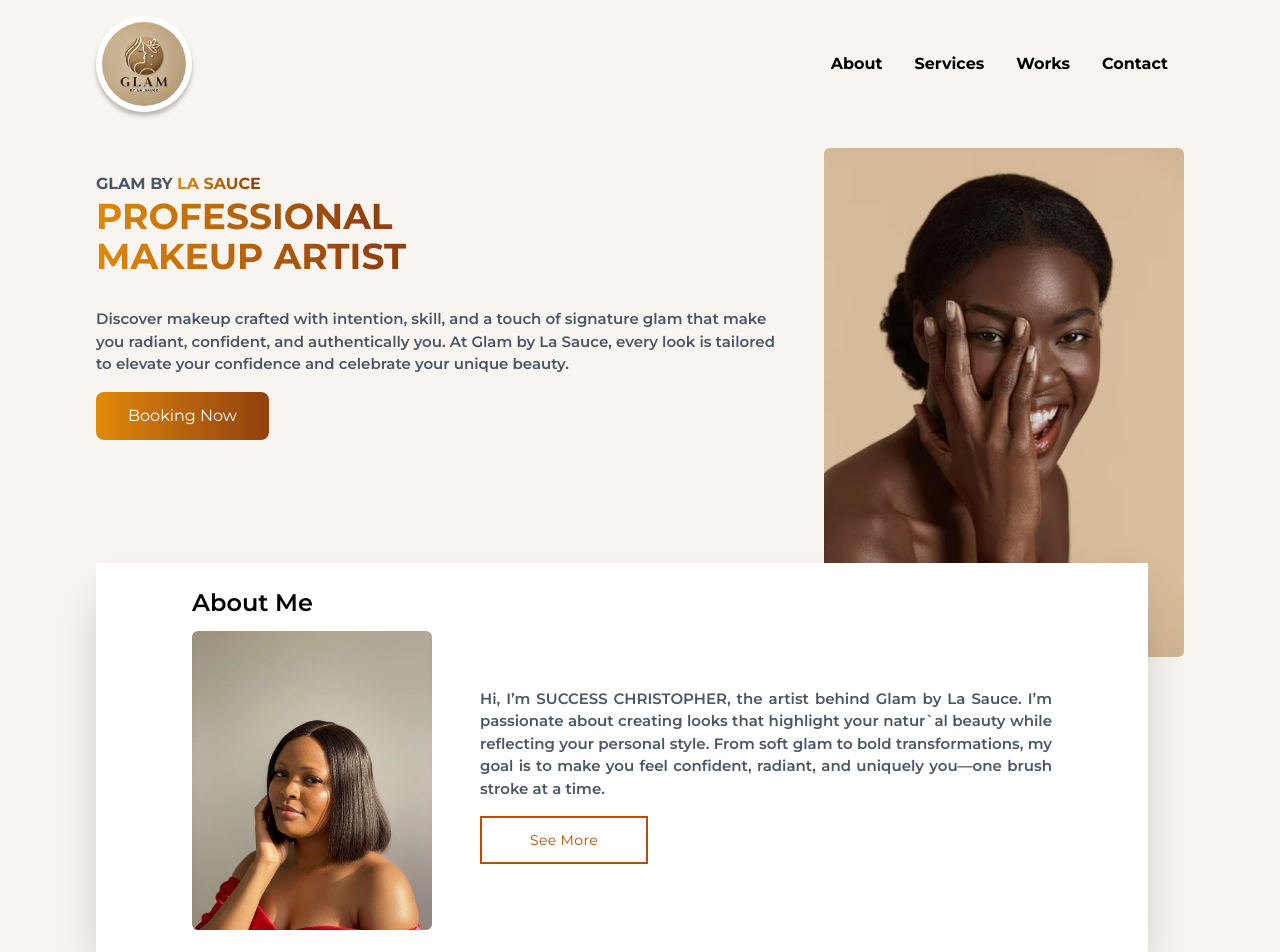
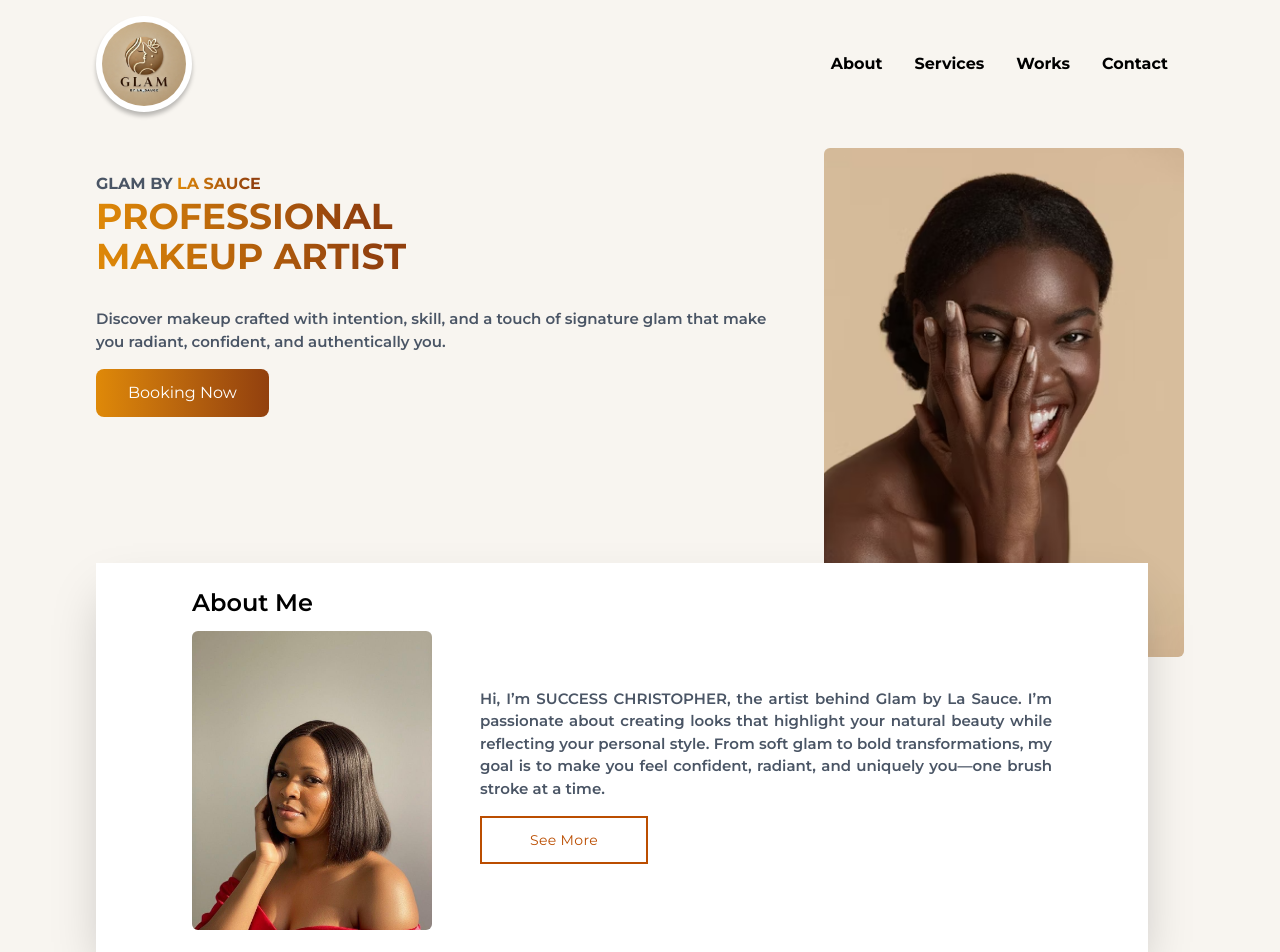
Before and after one commit to ernestkris6/GlamByLaSauce, a React (Vite) app: page / in a window 1280 px wide. Shown: the top 952 px of the page. Built offline with nearby package versions, Linux system fonts and the light colour scheme; a web font is replaced by a local one.

Commit message:
adding functionalities to btns

```diff
--- a/src/ui/Banner.jsx
+++ b/src/ui/Banner.jsx
@@ -14,7 +14,7 @@
                       <img className='hidden md:flex md:max-w-[240px] rounded-md' src={succy} alt="" />
                         <div className='items-center text-gray-600 justify-center m-auto'>
                               <p className='text-[15px] font-semibold pb-4 text-justify'>
-                                Hi, I’m SUCCESS CHRISTOPHER, the artist behind Glam by La Sauce. I’m passionate about creating looks that highlight your natur`al beauty while reflecting your personal style. From soft glam to bold transformations, my goal is to make you feel confident, radiant, and uniquely you—one brush stroke at a time.</p>
+                                Hi, I’m SUCCESS CHRISTOPHER, the artist behind Glam by La Sauce. I’m passionate about creating looks that highlight your natural beauty while reflecting your personal style. From soft glam to bold transformations, my goal is to make you feel confident, radiant, and uniquely you—one brush stroke at a time.</p>
                                 <div className='text-center md:text-start'>
                                   <Link onClick={()=> scrollTo(0,0)} to='about'>
                                     <Button type="flat">See More</Button>
--- a/src/ui/HeroSection.jsx
+++ b/src/ui/HeroSection.jsx
@@ -14,7 +14,7 @@
                       <p className='text-start uppercase font-bold text-4xl'><span>professional</span></p>
                       <p className='text-start uppercase font-bold text-4xl pb-8 '><span>makeup artist</span></p>
                       <p className='text-[15px] font-semibold pb-4'>Discover makeup crafted with intention, skill, and a touch of signature glam that make you radiant, confident, and authentically you.
-                      At Glam by La Sauce, every look is tailored to elevate your confidence and celebrate your unique beauty.</p>
+                      </p>
                     </div>
                     <Link to='contact' onClick={()=> scrollTo(0,0)}><Button  type="span">Booking Now</Button></Link>
                 </div>
@@ -23,6 +23,13 @@
     </div>
   )
 }
+
+
+
+
+
+
+//At Glam by La Sauce, every look is tailored to elevate your confidence and celebrate your unique beauty.
 
 
 
```
